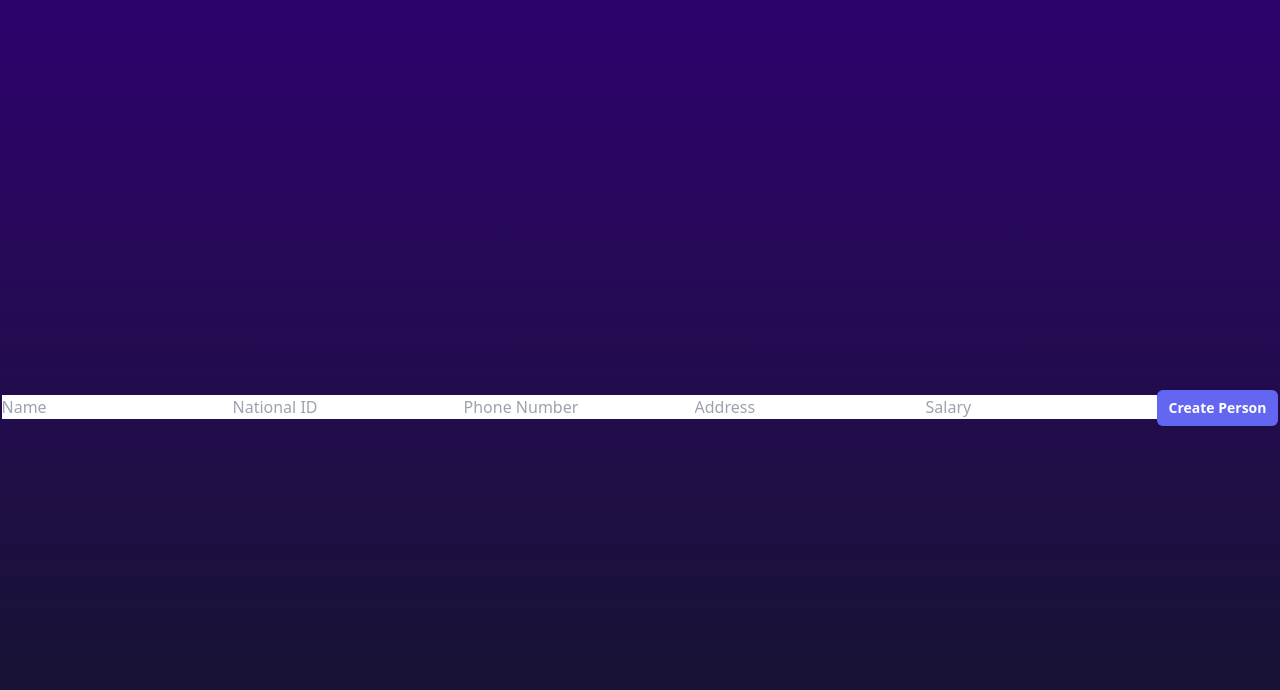
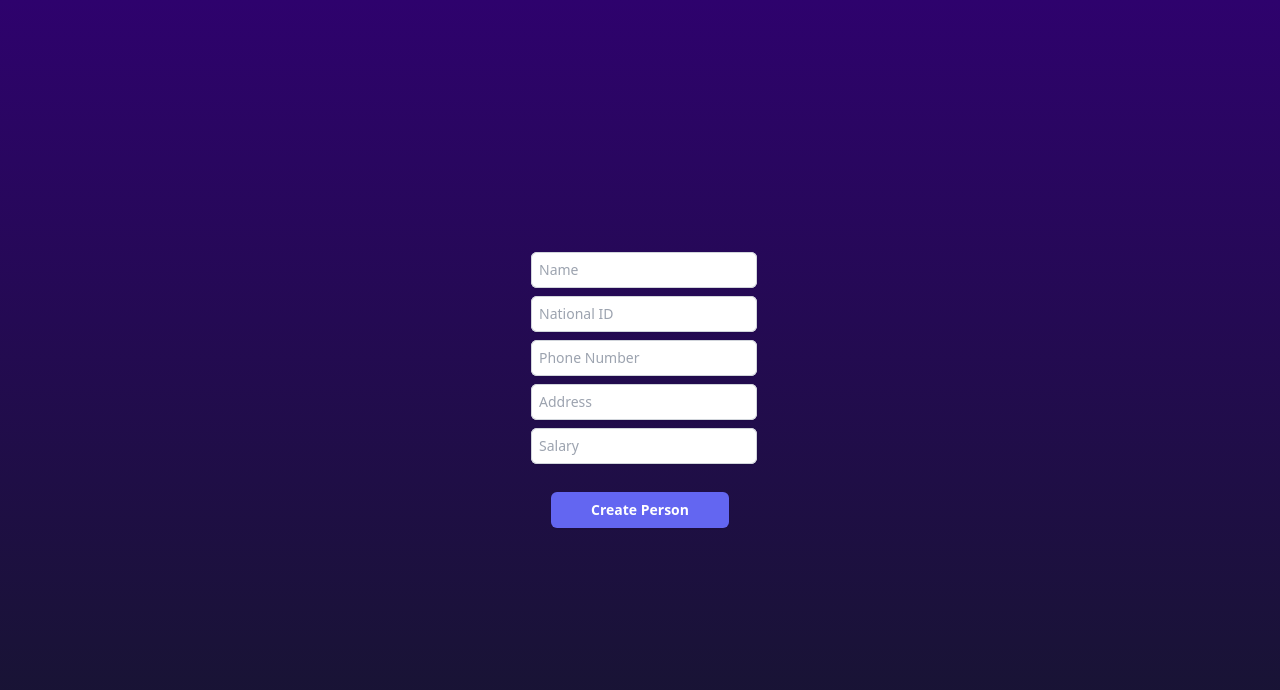
Before and after one commit to kekifrio/demo-app, a Next.js app: page /add in a window 1280 px wide. Shown: the top 690 px of the page. Built offline with nearby package versions, Linux system fonts and the light colour scheme.

Commit message:
styles added

```diff
--- a/src/components/UserAdd.tsx
+++ b/src/components/UserAdd.tsx
@@ -41,13 +41,17 @@
 
   return (
     <section className="flex min-h-screen flex-col items-center justify-center bg-gradient-to-b from-[#2e026d] to-[#15162c]">
-      <form className="text-black" onSubmit={handleSubmit}>
+      <form
+        className="flex flex-col justify-center text-black"
+        onSubmit={handleSubmit}
+      >
         <input
           type="text"
           name="name"
           value={formData.name}
           onChange={handleChange}
           placeholder="Name"
+          className="m-1 block w-full rounded-md border-0 px-2 py-1.5 text-gray-900 shadow-sm ring-1 ring-inset ring-gray-300 placeholder:text-gray-400 focus:ring-2 focus:ring-inset focus:ring-indigo-600 sm:text-sm sm:leading-6"
         />
         <input
           type="text"
@@ -55,6 +59,7 @@
           value={formData.national_id}
           onChange={handleChange}
           placeholder="National ID"
+          className="m-1 block w-full rounded-md border-0 px-2 py-1.5 text-gray-900 shadow-sm ring-1 ring-inset ring-gray-300 placeholder:text-gray-400 focus:ring-2 focus:ring-inset focus:ring-indigo-600 sm:text-sm sm:leading-6"
         />
         <input
           type="text"
@@ -62,6 +67,7 @@
           value={formData.phone_number}
           onChange={handleChange}
           placeholder="Phone Number"
+          className="m-1 block w-full rounded-md border-0 px-2 py-1.5 text-gray-900 shadow-sm ring-1 ring-inset ring-gray-300 placeholder:text-gray-400 focus:ring-2 focus:ring-inset focus:ring-indigo-600 sm:text-sm sm:leading-6"
         />
         <input
           type="text"
@@ -69,6 +75,7 @@
           value={formData.address}
           onChange={handleChange}
           placeholder="Address"
+          className="m-1 block w-full rounded-md border-0 px-2 py-1.5 text-gray-900 shadow-sm ring-1 ring-inset ring-gray-300 placeholder:text-gray-400 focus:ring-2 focus:ring-inset focus:ring-indigo-600 sm:text-sm sm:leading-6"
         />
         <input
           type="text"
@@ -76,10 +83,11 @@
           value={formData.salary}
           onChange={handleChange}
           placeholder="Salary"
+          className="m-1 block w-full rounded-md border-0 px-2 py-1.5 text-gray-900 shadow-sm ring-1 ring-inset ring-gray-300 placeholder:text-gray-400 focus:ring-2 focus:ring-inset focus:ring-indigo-600 sm:text-sm sm:leading-6"
         />
         <button
           onClick={() => router.push("/")}
-          className="mt-4 rounded-md bg-indigo-500 px-3 py-2 text-sm font-semibold text-white shadow-sm hover:bg-indigo-400 focus-visible:outline focus-visible:outline-2 focus-visible:outline-offset-2 focus-visible:outline-indigo-500"
+          className="m-6  rounded-md bg-indigo-500 px-2 py-2 text-sm font-semibold text-white shadow-sm hover:bg-indigo-400 focus-visible:outline focus-visible:outline-2 focus-visible:outline-offset-2 focus-visible:outline-indigo-500"
           type="submit"
         >
           Create Person
```
